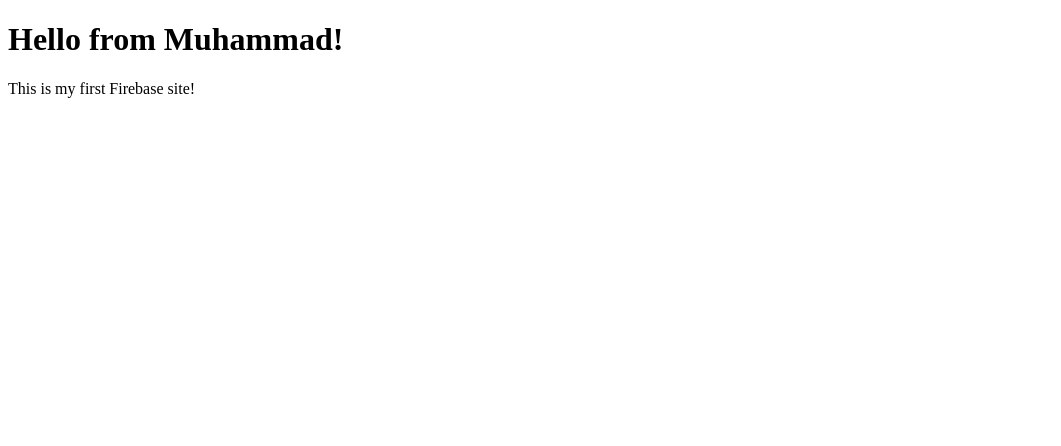
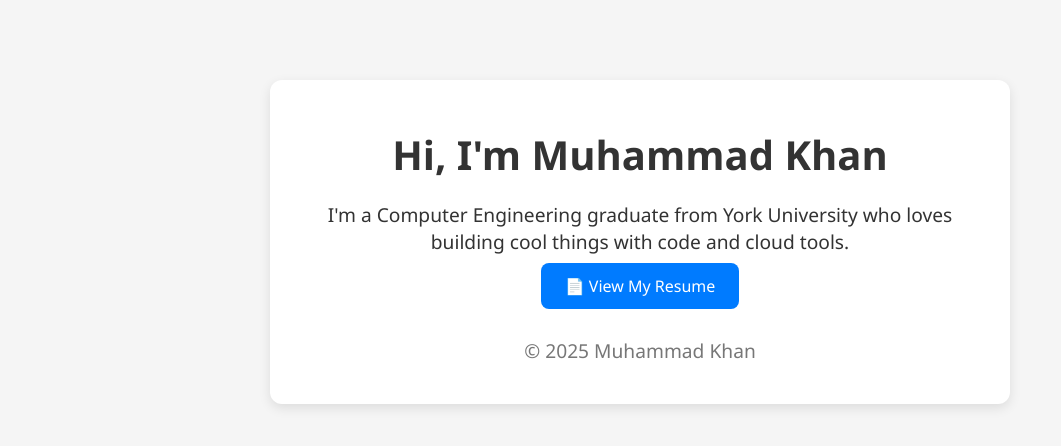
Before and after one commit to Khan-Muhammad1/my-site, a plain HTML site: page index.html in a window 1280 px wide. Shown: the whole page, without its empty margins (0-1061 px from the left). Drawn offline with Linux system fonts and the light colour scheme.

Commit message:
Personal landing page and resume

```diff
--- a/index.html
+++ b/index.html
@@ -1,11 +1,70 @@
-<!-- index.html -->
 <!DOCTYPE html>
-<html>
+<html lang="en">
 <head>
-  <title>My Awesome Site</title>
+  <meta charset="UTF-8" />
+  <title>Muhammad Khan – Portfolio</title>
+  <style>
+    body {
+      font-family: "Segoe UI", sans-serif;
+      margin: 0;
+      padding: 0;
+      background: #f5f5f5;
+      color: #333;
+      text-align: center;
+    }
+
+    .container {
+      max-width: 700px;
+      margin: 80px auto;
+      padding: 20px;
+      background: white;
+      border-radius: 12px;
+      box-shadow: 0 4px 12px rgba(0,0,0,0.1);
+    }
+
+    h1 {
+      font-size: 2.5rem;
+      margin-bottom: 10px;
+    }
+
+    p {
+      font-size: 1.2rem;
+      margin-bottom: 20px;
+    }
+
+    .btn {
+      background-color: #007bff;
+      color: white;
+      padding: 12px 24px;
+      border: none;
+      border-radius: 8px;
+      font-size: 1rem;
+      cursor: pointer;
+      text-decoration: none;
+      transition: background 0.3s ease;
+    }
+
+    .btn:hover {
+      background-color: #0056b3;
+    }
+
+    footer {
+      margin-top: 40px;
+      font-size: 0.9rem;
+      color: #777;
+    }
+  </style>
 </head>
 <body>
-  <h1>Hello from Muhammad!</h1>
-  <p>This is my first Firebase site!</p>
+  <div class="container">
+    <h1>Hi, I'm Muhammad Khan</h1>
+    <p>I'm a Computer Engineering graduate from York University who loves building cool things with code and cloud tools.</p>
+
+    <a class="btn" href="resume.pdf" target="_blank">📄 View My Resume</a>
+
+    <footer>
+      <p>© 2025 Muhammad Khan</p>
+    </footer>
+  </div>
 </body>
 </html>
```
Also changed, not shown: 1 other file.
